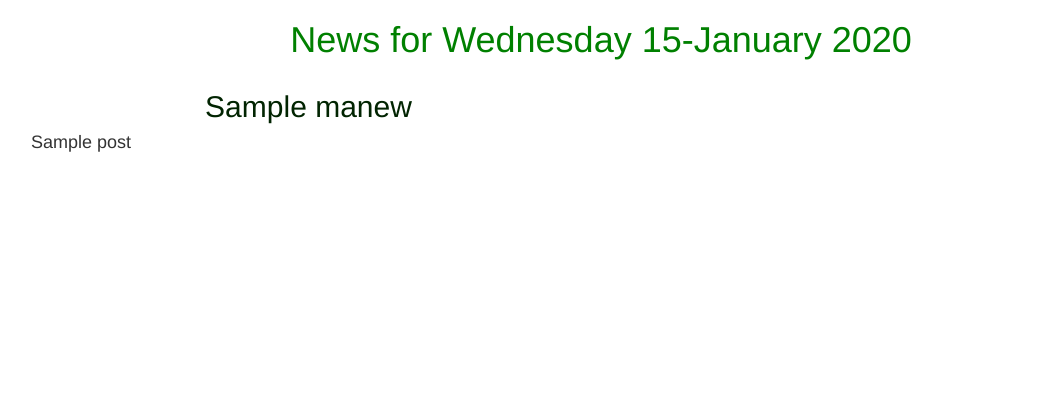
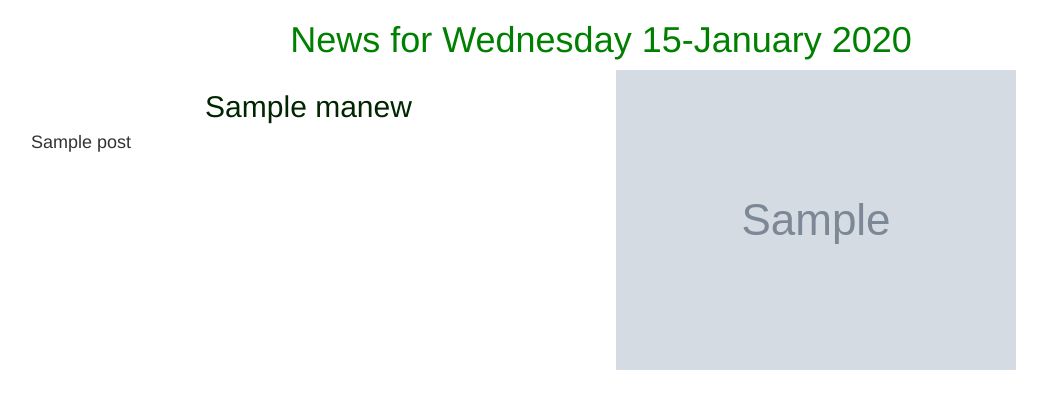
Before and after one commit to brayomumo/Django-mini-project, a Django app: template news/templates/all-news/today-news.html in a window 1280 px wide. Shown: the part 102-511 px from the top of the page, without its empty margins (39-1086 px from the left). Run offline with Django 3.2, Linux system fonts and the light colour scheme; the template is opened without the code that fills it: most values are stand-ins (such as "Sample title", 1, 10 or a date in 2020); grey boxes marked "Sample" are stand-in pictures; some libraries are stand-ins or nearby versions.

Commit message:
Add image part

```diff
--- a/news/templates/all-news/today-news.html
+++ b/news/templates/all-news/today-news.html
@@ -12,6 +12,10 @@
 
             <h4 class="text-left">{{ news_item.post}}</h4>
         </div>
+        <div class="col-xs-6 col-sm-6 col-md-6 col-lg-6">
+            <img src="{{ news_item.article_image}}" class="img-responsive" alt="Image">
+
+        </div>
     </div>
 
     {% empty %}
```
